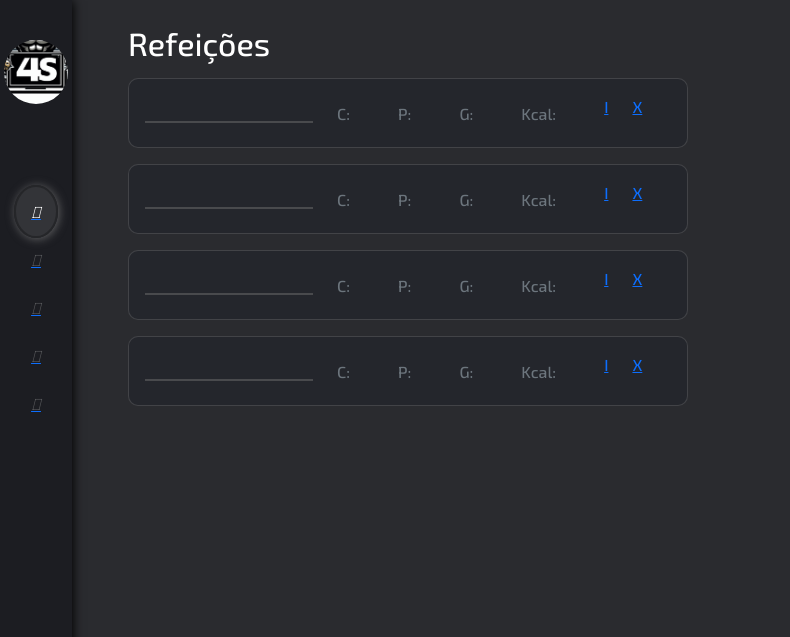
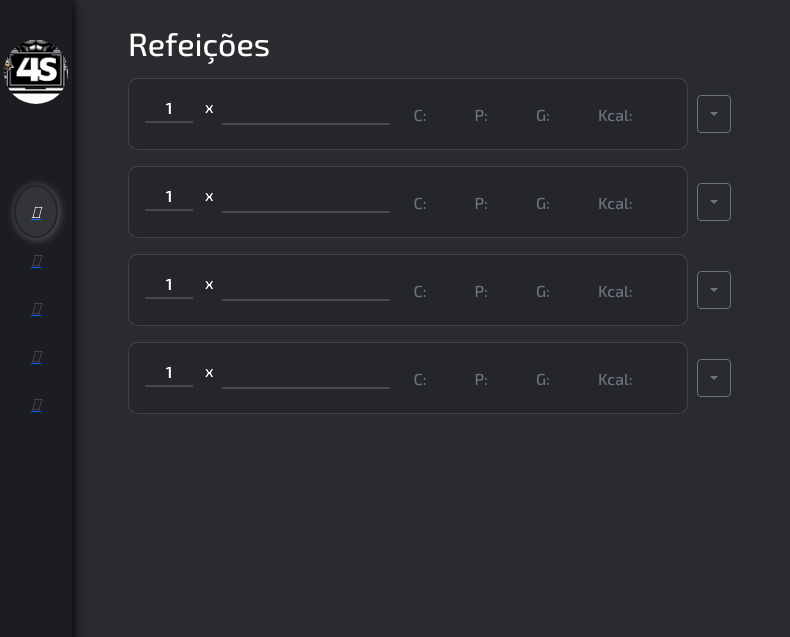
Before and after one commit to weversonmp/4Shredded, a CodeIgniter app: page /4shredded/ in a window 1280 px wide. Shown: the top 637 px of the page, without its empty margins (0-790 px from the left). Run offline with CodeIgniter, Linux system fonts and the light colour scheme; data that the repository does not hold is empty; some libraries are stand-ins or nearby versions.

Commit message:
input number style

```diff
--- a/application/views/pages/planoAlimentar_view.php
+++ b/application/views/pages/planoAlimentar_view.php
@@ -85,6 +85,8 @@
 						<?php foreach ($foodSeted["foodIndex"] as $food) : ?>
 							<div class="mt-3" id="foodCard">
 								<div class=" card-body d-flex gap-2" id="card_body">
+									<span class="number-wrapper"><input class="mb-2 me-1 text-center " type="number" name="input_qnt_<?= $food ?>" id="input_qnt_<?= $food ?>" value="1" data-food_qnt max="99"></span>
+									<span>x</span>
 									<input type="text" id="food_name_<?= $food ?>" class="mb-2 me-3" data-food_name>
 									<input type="text" id="id_food_<?= $food ?>" class="mb-2" hidden>
 									<div class="d-flex align-items-center align-content-center gap-2 my-2">
@@ -97,17 +99,25 @@
 									</div>
 									<div class="d-flex align-items-center gap-2">
 										<h6 class="card-subtitle text-muted m-0">Kcal:</h6>
-										<input type="text" id="food_kcal_<?= $food ?>" class="food_macro_kcal_input" readonly>
+										<input type="text" id="food_kcal_<?= $food ?>" class="food_macro_kcal_input me-3" readonly>
 									</div>
-									<!-- <p class="card-text">Some quick example text to build on the card title and make up the bulk of the card's content.</p> -->
-									<a href="#" class="card-link">I</a>
-									<a href="#" class="card-link">X</a>
+
+									<div class="dropdown font-sans-serif">
+										<a class="btn btn-outline-secondary dropdown-toggle" id="dropdownMenuLink" href="#" role="button" data-bs-toggle="dropdown" aria-haspopup="true" aria-expanded="false"></a>
+										<div class="dropdown-menu dropdown-menu-end py-0" aria-labelledby="dropdownMenuLink">
+											<a class="dropdown-item" href="#">Info</a>
+											<a class="dropdown-item" href="#">Remove</a>
+										</div>
+									</div>
+
 								</div>
 							</div>
 						<?php endforeach ?>
 
 					<?php endif ?>
 				</div>
+
+
 
 				<div class=""> <!-- COLUMN 2 -->
 
--- a/css/styles.css
+++ b/css/styles.css
@@ -94,6 +94,10 @@ main {
 	width: 15.72em;
 }
 
+input[type="number"]::-webkit-inner-spin-button {
+	-webkit-appearance: none;
+}
+
 #card_body > [data-food_name] {
 	background: none;
 	border: none;
@@ -106,6 +110,22 @@ main {
 }
 
 #card_body > [data-food_name]:focus {
+	outline: none;
+	border-bottom: 2px solid rgba(190, 78, 33, 0.795);
+}
+
+.number-wrapper > [data-food_qnt] {
+	background: none;
+	border: none;
+	border-bottom: 2px solid rgba(128, 128, 128, 0.4);
+	width: 3em;
+	color: white;
+	font-family: var(--exo-2-sb);
+	font-size: 1em;
+	transition: 500ms;
+}
+
+.number-wrapper > [data-food_qnt]:focus {
 	outline: none;
 	border-bottom: 2px solid rgba(190, 78, 33, 0.795);
 }
```
